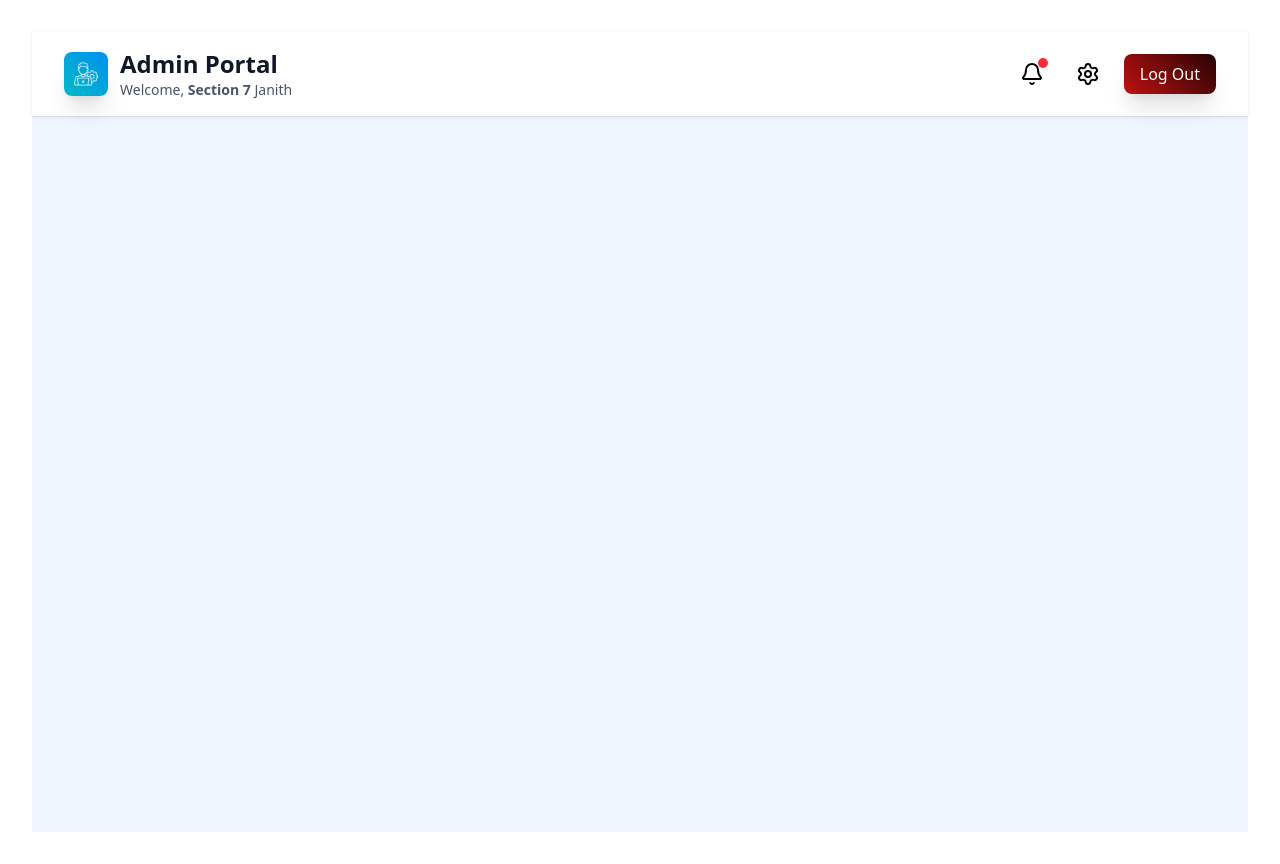
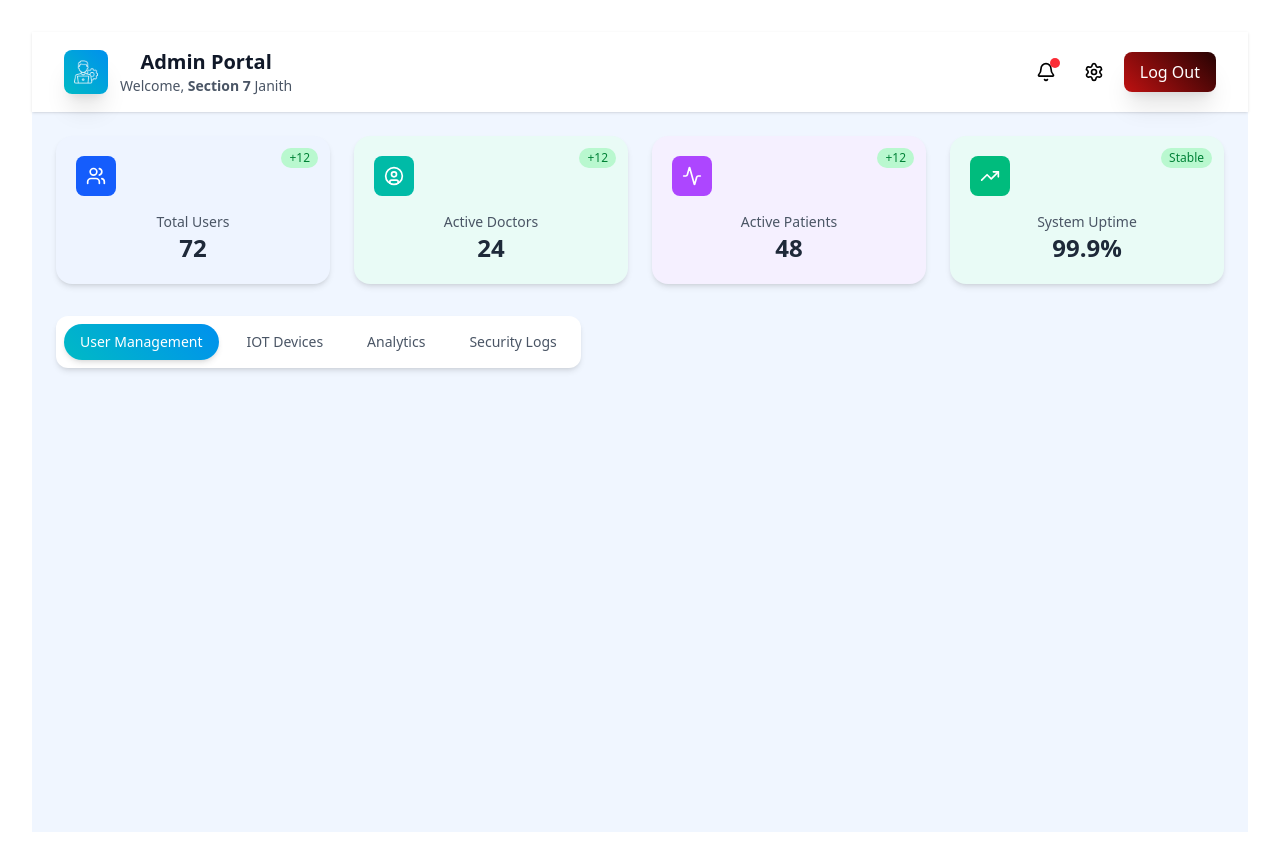
Before and after one commit to Smart-Patient-Monitoring-System/Frontend, a React (Vite) app: page /adminLogin in a window 1280 px wide. Built offline with nearby package versions, Linux system fonts and the light colour scheme.

Commit message:
make the 4 boxes

```diff
--- a/src/components/AdminPortal/AdminDashboard.jsx
+++ b/src/components/AdminPortal/AdminDashboard.jsx
@@ -1,43 +1,37 @@
 import React, { useState } from 'react';
 import {
-  Heart,
   Bell,
   Settings,
   Activity,
-  AlertTriangle,
-  FileText,
-  Search,
-  User,
-  Clock,
-  Thermometer,
-  Droplets,
-  Eye,
-  LogOut,
   Users,
   UserCircle,
-  AlertCircle,
-  Tablet,
-  TrendingUp,
-  Wifi
+  TrendingUp
 } from "lucide-react";
 import admin from "../../assets/images/admin.png";
 
 
 function AdminDashboard() {
-    const [analysis, setAnalysis] = useState(null);
   const [hasNotification, setHasNotification] = useState(true);
-    const handleLogout = () => {console.log('Logging out...');};
 
-return(
+  const handleLogout = () => {
+    console.log('Logging out...');
+  };
+
+  const [activeTab, setActiveTab] = useState("users");
+
+
+  return (
     <div className="min-h-screen bg-[#F0F6FF] transition-colors">
-          {/* Header - Full width */}
+
+      {/* ================= HEADER ================= */}
       <header className="bg-white shadow-sm w-full">
         <div className="max-w-full px-4 sm:px-6 md:px-8 py-3 sm:py-4">
           <div className="flex items-center justify-between">
-                {/* Left: Logo and Title */}
-                <div className="flex items-center gap-2 sm:gap-3">
+
+            {/* Left */}
+            <div className="flex items-center gap-3">
               <div
-                      className="rounded-lg p-2 sm:p-2.5 shadow-xl flex items-center justify-center"
+                className="rounded-lg p-2.5 shadow-xl flex items-center justify-center"
                 style={{
                   background: 'linear-gradient(45deg, #00BAC5 0%, #0090EE 100%)'
                 }}
@@ -45,43 +39,40 @@ return(
                 <img
                   src={admin}
                   alt="Admin Logo"
-                            className="w-5 h-5 sm:w-6 sm:h-6 object-contain"
+                  className="w-6 h-6 object-contain"
                 />
               </div>
 
               <div>
-                    <h1 className="text-lg sm:text-xl md:text-2xl font-bold text-gray-900 text-left">
+                <h1 className="text-xl font-bold text-gray-900">
                   Admin Portal
                 </h1>
-                    <p className="hidden sm:block text-xs sm:text-sm text-gray-600">
+                <p className="text-sm text-gray-600">
                   Welcome, <span className="font-semibold">Section 7</span> Janith
                 </p>
               </div>
             </div>
 
-                {/* Right: Controls */}
-                <div className="flex items-center gap-2 sm:gap-3 md:gap-4">
-                  {/* Notification Bell */}
+            {/* Right */}
+            <div className="flex items-center gap-3">
+
+              {/* Notification */}
               <button
-                    className="p-2 hover:bg-gray-100 rounded-lg transition-colors relative"
-                    aria-label="Notifications"
+                className="p-2 hover:bg-gray-100 rounded-lg relative"
                 onClick={() => setHasNotification(false)}
               >
-                    <Bell className="w-4 h-4 sm:w-5 sm:h-5 md:w-6 md:h-6 text-black" />
+                <Bell className="w-5 h-5 text-black" />
                 {hasNotification && (
-                      <span className="absolute top-1 right-1 w-2 h-2 sm:w-2.5 sm:h-2.5 bg-red-500 rounded-full"></span>
+                  <span className="absolute top-1 right-1 w-2.5 h-2.5 bg-red-500 rounded-full"></span>
                 )}
               </button>
 
               {/* Settings */}
-                  <button
-                    className="p-2 hover:bg-gray-100 rounded-lg transition-colors"
-                    aria-label="Settings"
-                  >
-                    <Settings className="w-4 h-4 sm:w-5 sm:h-5 md:w-6 md:h-6 text-black" />
+              <button className="p-2 hover:bg-gray-100 rounded-lg">
+                <Settings className="w-5 h-5 text-black" />
               </button>
 
-                  {/* Logout Button */}
+              {/* Logout */}
               <button
                 onClick={handleLogout}
                 className="rounded-lg px-4 py-2 shadow-xl text-white font-medium"
@@ -95,6 +86,117 @@ return(
           </div>
         </div>
       </header>
+
+      {/* ================= STATS CARDS ================= */}
+      <div className="px-6 mt-6">
+        <div className="grid grid-cols-1 sm:grid-cols-2 lg:grid-cols-4 gap-6">
+
+          {/* Total Users */}
+          <div className="bg-[#EEF4FF] rounded-2xl p-5 shadow-md relative">
+            <div className="w-10 h-10 bg-blue-600 rounded-lg flex items-center justify-center mb-4">
+              <Users className="text-white w-5 h-5" />
+            </div>
+            <p className="text-sm text-gray-600">Total Users</p>
+            <h2 className="text-2xl font-bold text-gray-800">72</h2>
+            <span className="absolute top-3 right-3 text-xs bg-green-200 text-green-700 px-2 py-0.5 rounded-full">
+              +12
+            </span>
+          </div>
+
+          {/* Active Doctors */}
+          <div className="bg-[#E9FBF6] rounded-2xl p-5 shadow-md relative">
+            <div className="w-10 h-10 bg-teal-500 rounded-lg flex items-center justify-center mb-4">
+              <UserCircle className="text-white w-5 h-5" />
+            </div>
+            <p className="text-sm text-gray-600">Active Doctors</p>
+            <h2 className="text-2xl font-bold text-gray-800">24</h2>
+            <span className="absolute top-3 right-3 text-xs bg-green-200 text-green-700 px-2 py-0.5 rounded-full">
+              +12
+            </span>
+          </div>
+
+          {/* Active Patients */}
+          <div className="bg-[#F5F0FF] rounded-2xl p-5 shadow-md relative">
+            <div className="w-10 h-10 bg-purple-500 rounded-lg flex items-center justify-center mb-4">
+              <Activity className="text-white w-5 h-5" />
+            </div>
+            <p className="text-sm text-gray-600">Active Patients</p>
+            <h2 className="text-2xl font-bold text-gray-800">48</h2>
+            <span className="absolute top-3 right-3 text-xs bg-green-200 text-green-700 px-2 py-0.5 rounded-full">
+              +12
+            </span>
+          </div>
+
+          {/* System Uptime */}
+          <div className="bg-[#E9FBF6] rounded-2xl p-5 shadow-md relative">
+            <div className="w-10 h-10 bg-emerald-500 rounded-lg flex items-center justify-center mb-4">
+              <TrendingUp className="text-white w-5 h-5" />
+            </div>
+            <p className="text-sm text-gray-600">System Uptime</p>
+            <h2 className="text-2xl font-bold text-gray-800">99.9%</h2>
+            <span className="absolute top-3 right-3 text-xs bg-green-200 text-green-700 px-2 py-0.5 rounded-full">
+              Stable
+            </span>
+          </div>
+
+        </div>
+      </div>
+
+      {/* ================= BOTTOM NAVIGATION ================= */}
+      <div className="px-6 mt-8">
+        <div className="bg-white rounded-xl shadow-md p-2 flex gap-3 w-fit">
+
+          <button
+            onClick={() => setActiveTab("users")}
+            className={`px-4 py-2 rounded-3xl text-sm font-medium transition-all
+              ${activeTab === "users"
+                ? "text-white shadow-md"
+                : "text-gray-600 hover:bg-gray-100"}`}
+            style={
+              activeTab === "users"
+                ? {
+                    background: "linear-gradient(45deg, #00BAC5 0%, #0090EE 100%)"
+                  }
+                : {}
+            }
+          >
+            User Management
+          </button>
+
+          <button
+            onClick={() => setActiveTab("iot")}
+            className={`px-4 py-2 rounded-3xl text-sm font-medium
+              ${activeTab === "iot"
+                ? "bg-blue-600 text-white"
+                : "text-gray-600 hover:bg-gray-100"}`}
+          >
+            IOT Devices
+          </button>
+
+          <button
+            onClick={() => setActiveTab("analytics")}
+            className={`px-4 py-2 rounded-3xl text-sm font-medium
+              ${activeTab === "analytics"
+                ? "bg-blue-600 text-white"
+                : "text-gray-600 hover:bg-gray-100"}`}
+          >
+            Analytics
+          </button>
+
+          <button
+            onClick={() => setActiveTab("logs")}
+            className={`px-4 py-2 rounded-3xl text-sm font-medium
+              ${activeTab === "logs"
+                ? "bg-blue-600 text-white"
+                : "text-gray-600 hover:bg-gray-100"}`}
+          >
+            Security Logs
+          </button>
+
+        </div>
+      </div>
+
+
     </div>
   );
 }
```
Lines whose indentation alone changed are shown as unchanged.
